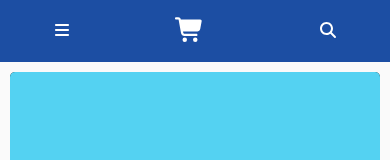
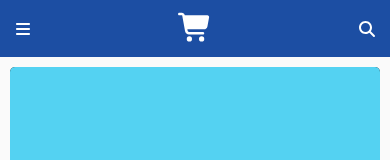
Before and after one commit to thelunacodes/MVP-DFA, a React (Vite) app: page / in a window 390 px wide. Shown: the top 160 px of the page. Built offline with nearby package versions, Linux system fonts and the light colour scheme.

Commit message:
Sidebar para o TopHeader (layout mobile)

```diff
--- a/src/App.css
+++ b/src/App.css
@@ -50,6 +50,16 @@
       font-weight: 500;
   }
 
+  .darkBg {
+    display: flex;
+    position: fixed;
+    top: 57px;
+    bottom: 0;
+    left: 0;
+    right: 0;
+    background-color: rgba(0, 0, 0, 0.800);
+  }
+
   /* mobile */
 @media screen and (max-width: 767px) {
     .pageContentContainer {
--- a/src/components/TopHeader/TopHeader.css
+++ b/src/components/TopHeader/TopHeader.css
@@ -130,12 +130,17 @@
     margin-right: 7px;
 }
 
+.sideBarView {
+    display: none;
+}
+
 /* mobile */
 @media screen and (max-width: 767px) {
     .topHeaderContainer{
-        justify-content: space-around;
-        padding: 15px 0px;
+        display: grid;
+        grid-template-columns: 1fr auto 1fr;
         align-items: center;
+        padding: 0px;
     }
 
     .headerTitle,
@@ -147,14 +152,36 @@
     .mobileSideMenuBtn,
     .mobileSearchIcon {
         color: white;
-        display: block;
-        width: 26x;
-        height: 26x;
+        display: flex;
+        width: 26px;
+        height: 26px;
+        margin: 10px;
+        justify-content: center;
+        align-items: center;
+    }
+
+    .mobileSideMenuBtn {
+        justify-self: start;
     }
 
     .storeIcon {
-        width: 30px;
-        height: 30px;
+        width: 35px;
+        height: 35px;
+        margin: 10px;
+        justify-self: center;
+    }
+
+    .mobileSearchIcon {
+        justify-self: end;
+    }
+
+    .sideBarView {
+        display: block;
+        position: absolute;
+        left: 0px;
+        top: 57px;
+        /* top: 130%; */
+        z-index: 99999;
     }
 
 }
--- a/src/components/TopHeader/TopHeader.jsx
+++ b/src/components/TopHeader/TopHeader.jsx
@@ -2,16 +2,18 @@ import { FontAwesomeIcon } from "@fortawesome/react-fontawesome"
 import { faBars, faCartShopping, faChevronDown, faChevronUp, faSearch } from "@fortawesome/free-solid-svg-icons"
 import { faRightFromBracket } from "@fortawesome/free-solid-svg-icons"
 import { useNavigate } from "react-router"
-import { useState } from "react"
+import { useEffect, useState } from "react"
 
 import { UseUserContext } from "../../UserContext"
 import CardBox from "../CardBox/CardBox"
 import "./TopHeader.css"
+import TopHeaderSideBar from "../TopHeaderSideBar/TopHeaderSideBar"
 
 export default function TopHeader() {
     const { username } = UseUserContext()
     const [ searchQuery, setSearchQuery ] = useState("");
     const [ showChevronMenu, setShowChevronMenu] = useState(false);
+    const [ showSideBar, setShowSideBar ] = useState(false);
 
     let navigate = useNavigate();
 
@@ -25,15 +27,20 @@ export default function TopHeader() {
         }
     }
 
-    const chevMenuMockOptions = ["Account", "Orders", "Wishlist", "Browsing History", "Recommendations", "Settings"]
+    const menuMockOptions = ["Account", "Orders", "Wishlist", "Browsing History", "Recommendations", "Settings"]
 
     return (
         <>
             <header className="topHeaderContainer flex row">
                 {/* Mobile Side Menu button */}
-                <div className="mobileSideMenuBtn">
+                <div className="mobileSideMenuBtn" onClick={() => setShowSideBar(!showSideBar)}>
                     <FontAwesomeIcon icon={faBars} />
                 </div>
+                { showSideBar &&
+                    <div className="sideBarView">
+                        <TopHeaderSideBar sbDisplaySetter={setShowSideBar} options={menuMockOptions} />
+                    </div>
+                }
 
                 <div className="flex row">
 
@@ -68,7 +75,7 @@ export default function TopHeader() {
                             <CardBox
                                 cardContent={
                                     <div className="flex column chevMenuOptionsContainer">
-                                        {chevMenuMockOptions.map((option, idx) => (
+                                        {menuMockOptions.map((option, idx) => (
                                             <div key={idx} className="chevMenuOption">{option}</div>
                                         ))}
                                         <div className="divider chevDivider"></div>
--- /dev/null
+++ b/src/components/TopHeaderSideBar/TopHeaderSideBar.css
@@ -0,0 +1,47 @@
+.sideBarBottom,
+.sideBarContainer {
+    height: 100%;
+}
+
+.sideBarContainer {
+    flex-direction: column;
+    width: 200px;
+    height: 100%;
+    border-right: 1px solid #bdbdbd;
+    padding: 8px;
+    background-color: #ffffff;
+    box-sizing: border-box;
+    overflow: hidden;
+}
+
+.sideBarOptionsContainer {
+    gap: 3px;
+    width: 200px;
+}
+
+.sideBarOption {
+    font-family:'Segoe UI', Tahoma, Geneva, Verdana, sans-serif;
+    font-size: 0.85rem;
+    font-weight: 500;
+    padding: 10px;
+}
+
+.sideBarOption:active {
+    background-color: white;
+    filter: brightness(95%);
+}
+
+.signOutOption {
+    height: fit-content;
+    margin-top: auto;
+}
+
+.signOutIcon {
+    width: 16px;
+    height: fit-content;
+    margin-right: 7px;
+}
+
+.sidebarDivider {
+    margin-top: 10px;
+}
--- /dev/null
+++ b/src/components/TopHeaderSideBar/TopHeaderSideBar.jsx
@@ -0,0 +1,32 @@
+import { FontAwesomeIcon } from "@fortawesome/react-fontawesome";
+import "./TopHeaderSideBar.css"
+import { faRightFromBracket } from "@fortawesome/free-solid-svg-icons";
+
+
+export default function TopHeaderSideBar({sbDisplaySetter, options}) {
+    function closeSideBar() {
+        sbDisplaySetter(false);
+    }
+
+
+    return (
+        <div className="darkBg" onClick={() => closeSideBar()} >
+            <div className="sideBarContainer flex column" onClick={(e) => e.stopPropagation()}>
+                <div className="sideBarOptionsContainer">
+                    {options.map((opt, idx) => (
+                        <div className="sideBarOption" key={idx}>
+                            {opt}
+                        </div>
+                    ))}
+                </div>
+                <div className="divider sidebarDivider"></div>
+                <div className="sideBarOption signOutOption flex">
+                    <FontAwesomeIcon className="signOutIcon" icon={faRightFromBracket} />
+                    <p>Sign out</p>
+                </div>
+
+            </div>
+        </div>
+
+    )
+}
```
